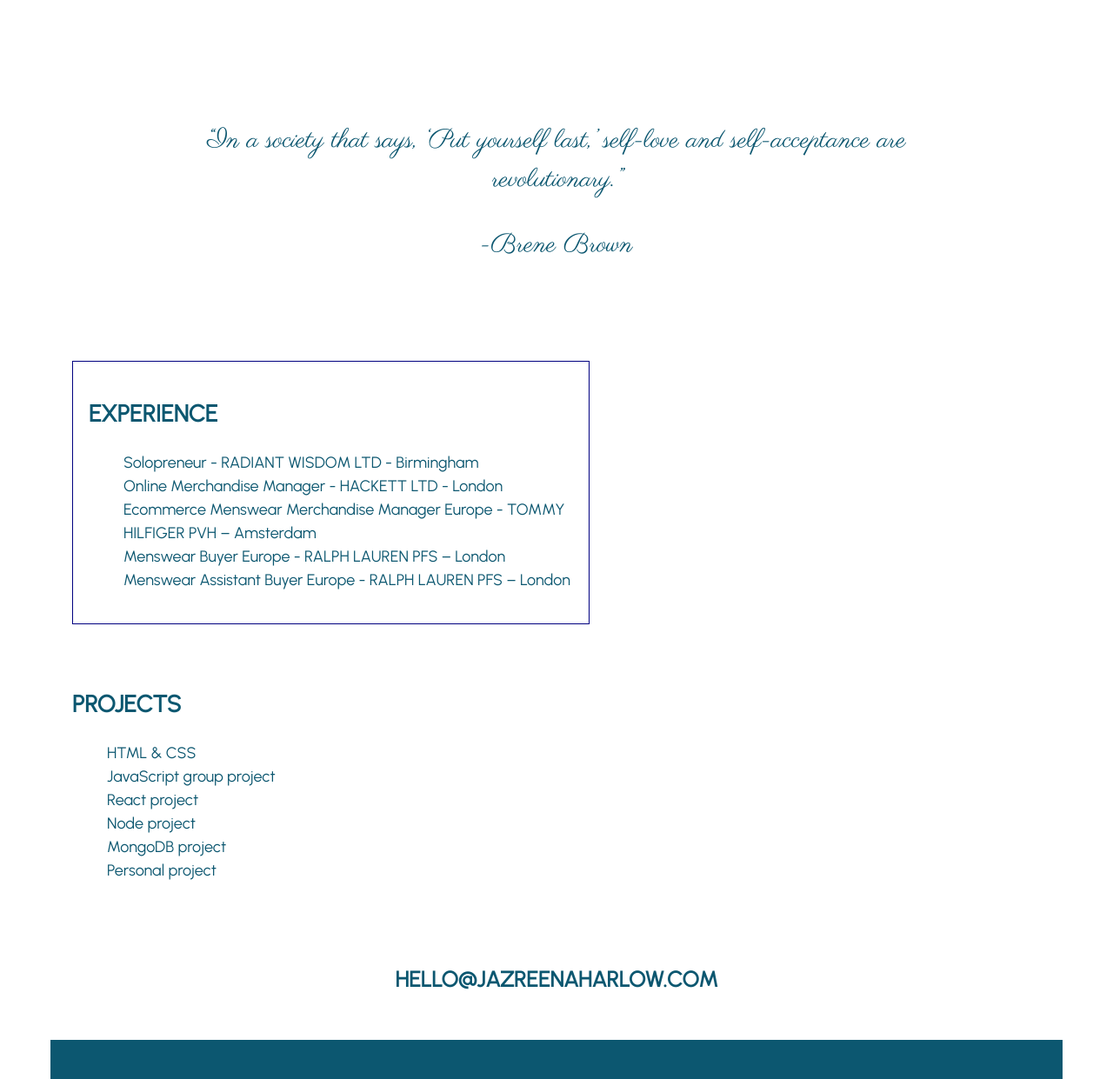
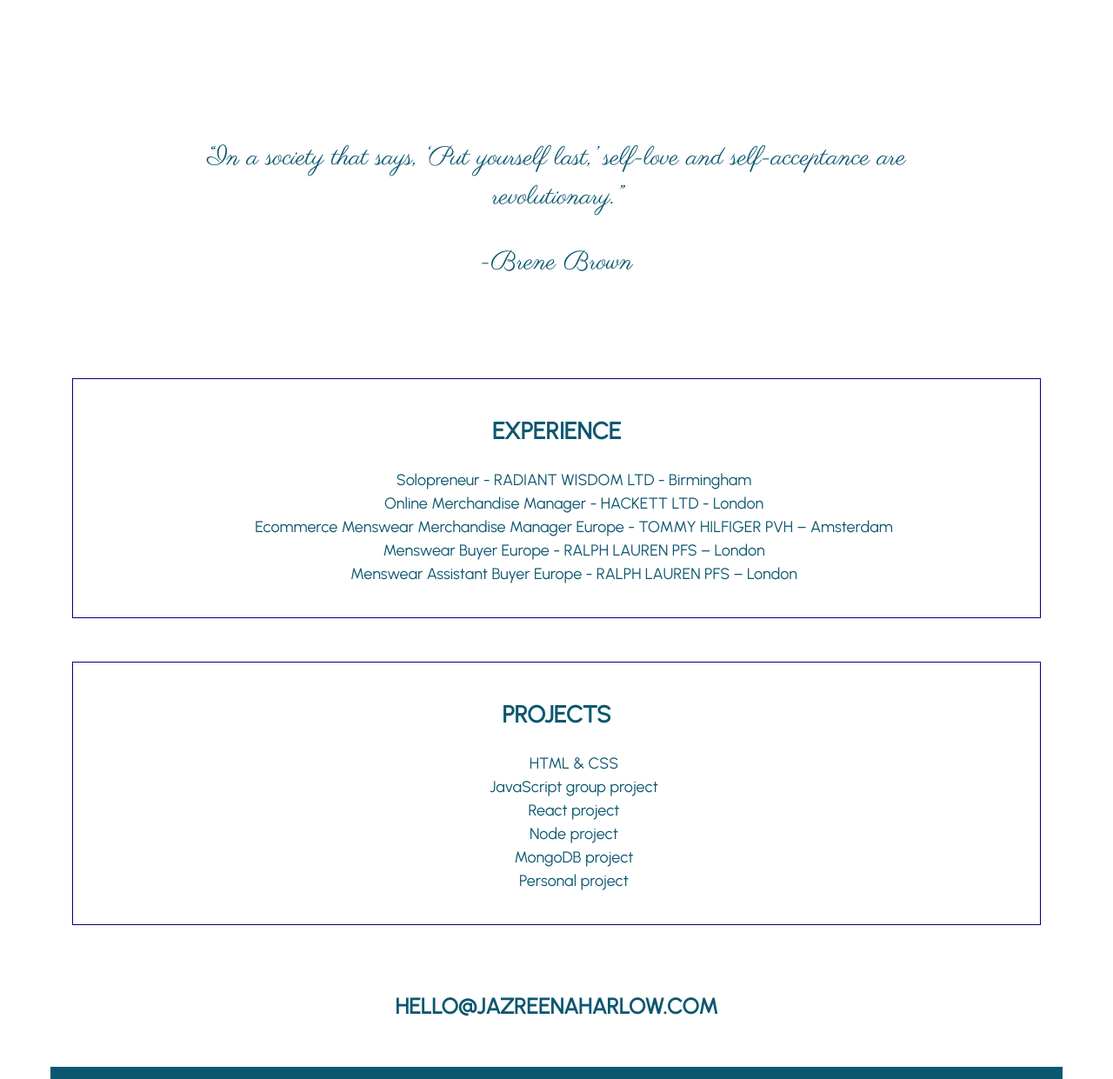
Before and after one commit to black-codher-bootcamp-2022-daly/unit-02-html-css-assessment-JazHarlow, a website: page index.html in a window 1280 px wide. Shown: the part 1657-2898 px from the top of the page at 87% size. Drawn offline with Linux system fonts and the light colour scheme.

Commit message:
updated styling elements

```diff
--- a/styles/main.css
+++ b/styles/main.css
@@ -80,23 +80,21 @@ div {
   font-family: Parisienne;
   text-align: center;
   font-size: 30px;
-  padding-top: 30px;
+  padding-top: 50px;
   padding-bottom: 30px;
 }
 .working-history {
   border: 1px navy solid;
-  text-align: left;
-  align-items: left;
-  width: 50%;
+  text-align: center;
+  align-items: center;
   padding: 1em;
 
 }
 
-.current-projects {
+.current {
   border: 1px navy solid;
-  text-align: left;
-  align-items: left;
-  width: 50%;
+  text-align: center;
+  align-items: center;
   padding: 1em;
 
 
@@ -128,17 +126,22 @@ footer h4 {
 footer ul li {
   display: inline;
   align-items: center;
+
+
 }
 
 a:link {
   text-decoration: none;
   color: #0C5770;
+
 }
 
 a:visited {
   text-decoration: none;
-  color:#ffffff
+  color:#0a2940
 }
+
+
 
 a:hover {
   text-decoration: underline;
```
